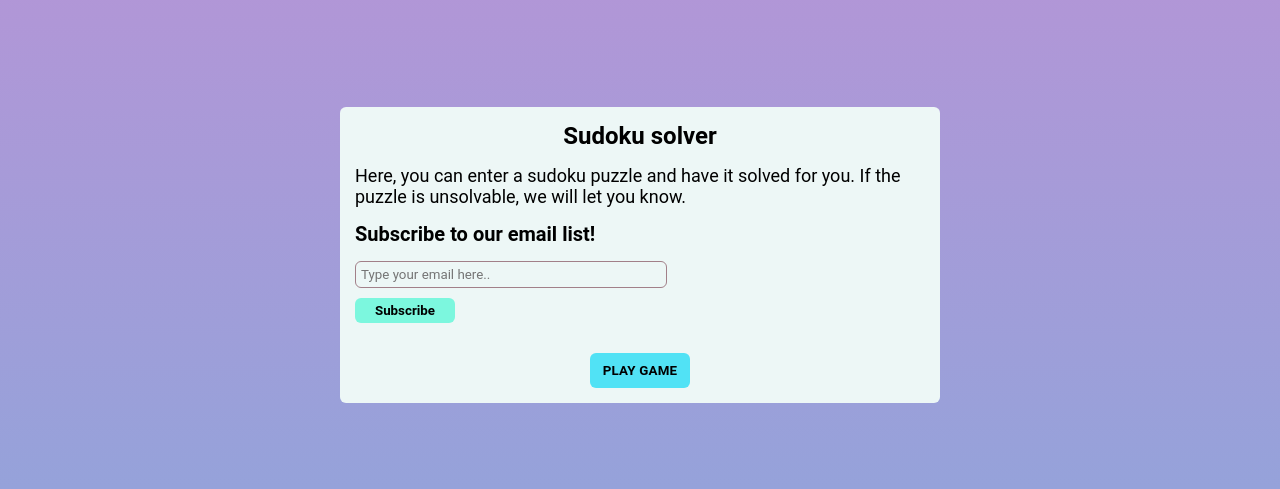
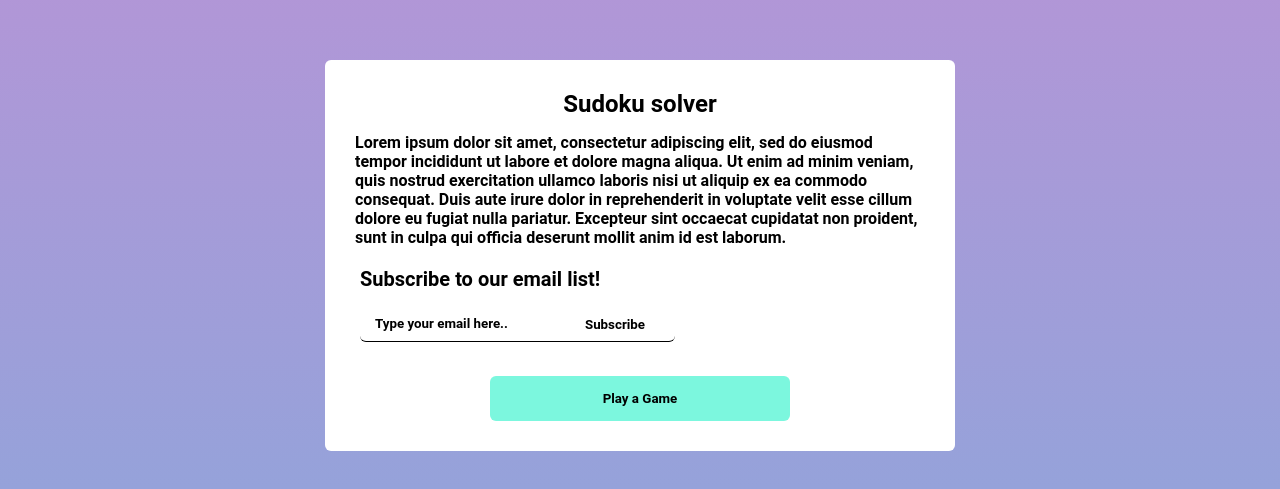
Before and after one commit to doshinxlsx/sudoku-solver, a React (Vite) app: page / in a window 1280 px wide. Shown: the part 145-634 px from the top of the page. Built offline with nearby package versions, Linux system fonts and the light colour scheme.

Commit message:
feat(*): LandingPage design refactor

```diff
--- a/src/pages/LandingPage/LandingPage.jsx
+++ b/src/pages/LandingPage/LandingPage.jsx
@@ -25,8 +25,12 @@ const LandingPage = () => {
       </TitleContainer>
       <DescriptionContainer>
         <Description>
-          Here, you can enter a sudoku puzzle and have it solved for you. If the puzzle is
-          unsolvable, we will let you know.
+          Lorem ipsum dolor sit amet, consectetur adipiscing elit, sed do eiusmod tempor incididunt
+          ut labore et dolore magna aliqua. Ut enim ad minim veniam, quis nostrud exercitation
+          ullamco laboris nisi ut aliquip ex ea commodo consequat. Duis aute irure dolor in
+          reprehenderit in voluptate velit esse cillum dolore eu fugiat nulla pariatur. Excepteur
+          sint occaecat cupidatat non proident, sunt in culpa qui officia deserunt mollit anim id
+          est laborum.
         </Description>
       </DescriptionContainer>
 
@@ -42,7 +46,7 @@ const LandingPage = () => {
       </EmailFormContainer>
 
       <PlayButtonContainer>
-        <PlayButton onClick={handleNavigate}>Play game</PlayButton>
+        <PlayButton onClick={handleNavigate}>Play a Game</PlayButton>
       </PlayButtonContainer>
     </LandingPageContainer>
   );
--- a/src/pages/LandingPage/styles.js
+++ b/src/pages/LandingPage/styles.js
@@ -3,9 +3,10 @@ import styled from 'styled-components';
 export const LandingPageContainer = styled.div`
   display: flex;
   border-radius: 6px;
-  background: #edf7f6;
+  background: rgba(255, 255, 255, 1);
   width: 100%;
   flex-direction: column;
+  padding: 15px;
 
   @media screen and (min-width: 768px) {
     width: 600px;
@@ -20,7 +21,7 @@ export const TitleContainer = styled.div`
 `;
 
 export const Title = styled.h2`
-  font-size: 16px;
+  font-size: 18px;
 
   @media screen and (min-width: 768px) {
     font-size: 24px;
@@ -33,10 +34,11 @@ export const DescriptionContainer = styled.div`
 `;
 
 export const Description = styled.p`
-  font-size: 14px;
+  font-size: 12px;
+  font-weight: 600;
 
   @media screen and (min-width: 768px) {
-    font-size: 18px;
+    font-size: 16px;
   }
 `;
 
@@ -44,30 +46,54 @@ export const EmailFormContainer = styled.div`
   display: flex;
   flex-direction: column;
   margin: 15px;
+  padding: 5px;
+
+  @media screen and (min-width: 768px) {
+    width: 300px;
+  }
 `;
 
 export const EmailTitle = styled.h2`
   font-size: 18px;
   margin: 0 0 15px 0;
+  text-align: center;
 
   @media screen and (min-width: 768px) {
     font-size: 20px;
+    text-align: left;
   }
 `;
 
 export const EmailForm = styled.form`
-  display: flex;
-  flex-direction: column;
+  position: relative;
+  width: 100%;
+  height: 35px;
+
+  @media screen and (min-width: 768px) {
+    width: 300px;
+  }
 `;
 
 export const EmailInput = styled.input`
-  display: flex;
   width: 100%;
+  height: 35px;
   background: transparent;
-  border: 1px solid #a28089;
+  border: none;
+  border-bottom: 1px solid black;
   border-radius: 6px;
-  padding: 5px;
   margin: 0 0 10px 0;
+  padding: 0 0 0 15px;
+  position: relative;
+  font-weight: 600;
+
+  &::placeholder {
+    color: black;
+    font-weight: 600;
+  }
+
+  &:focus {
+    outline: none;
+  }
 
   @media screen and (min-width: 768px) {
     width: 300px;
@@ -76,11 +102,13 @@ export const EmailInput = styled.input`
 
 export const EmailSubmitButton = styled.button`
   width: 100px;
-  padding: 5px;
-  background: #7cf7de;
+  height: 35px;
+  background: transparent;
   border: none;
-  border-radius: 6px;
   font-weight: 600;
+  position: absolute;
+  top: 1.5px;
+  right: -5px;
 
   &:hover {
     cursor: pointer;
@@ -94,16 +122,19 @@ export const PlayButtonContainer = styled.div`
 `;
 
 export const PlayButton = styled.button`
-  width: 100px;
-  padding: 10px;
-  background: #51e2f5;
+  width: 50%;
+  padding: 15px;
+  background: #7cf7de;
   border: none;
   border-radius: 6px;
   font-weight: 600;
-  text-transform: uppercase;
-  letter-spacing: 0.2px;
 
   &:hover {
     cursor: pointer;
+    box-shadow: rgb(38, 57, 77) 0px 20px 30px -15px;
+  }
+
+  @media screen and (min-width: 768px) {
+    width: 300px;
   }
 `;
```
